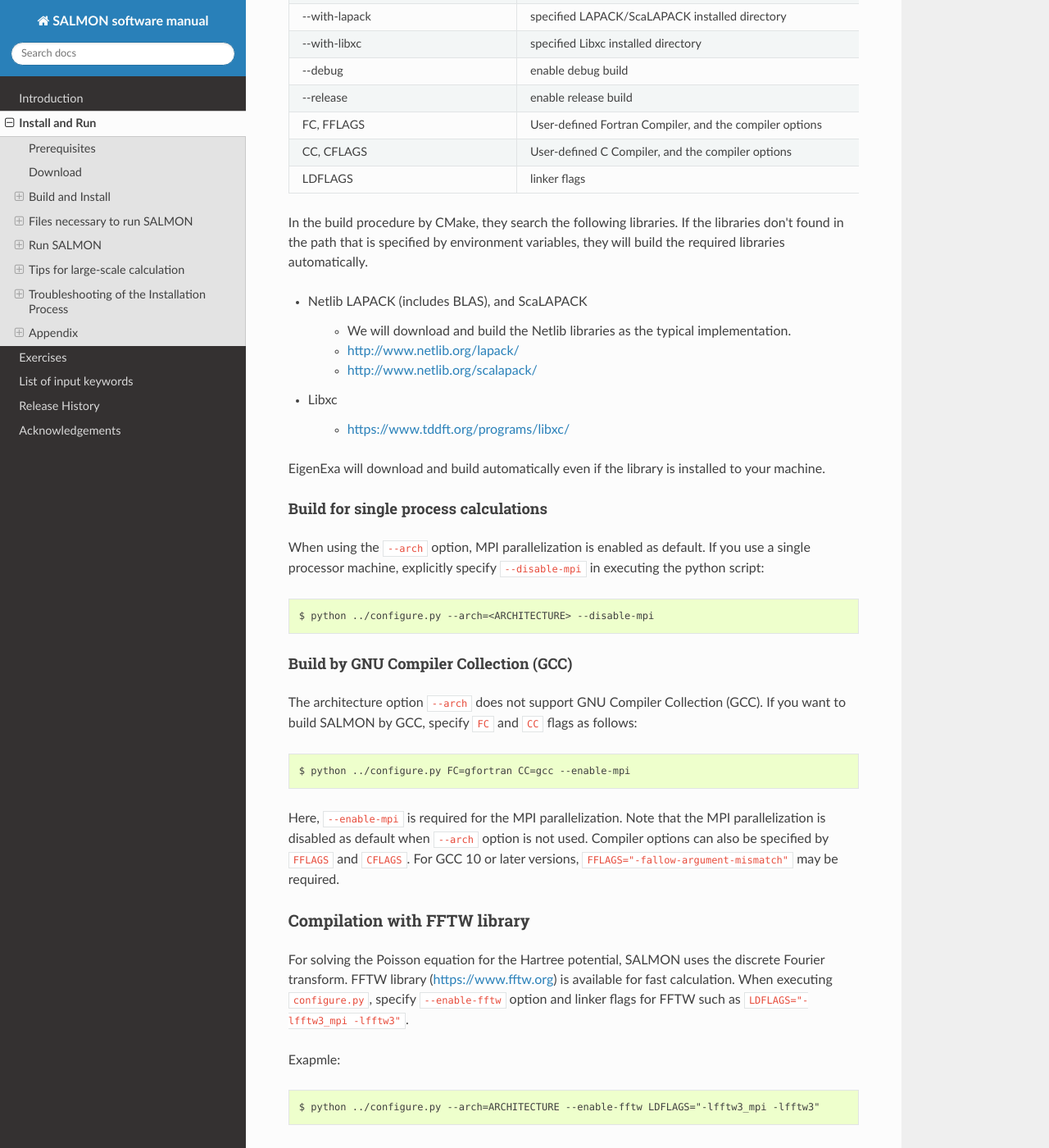
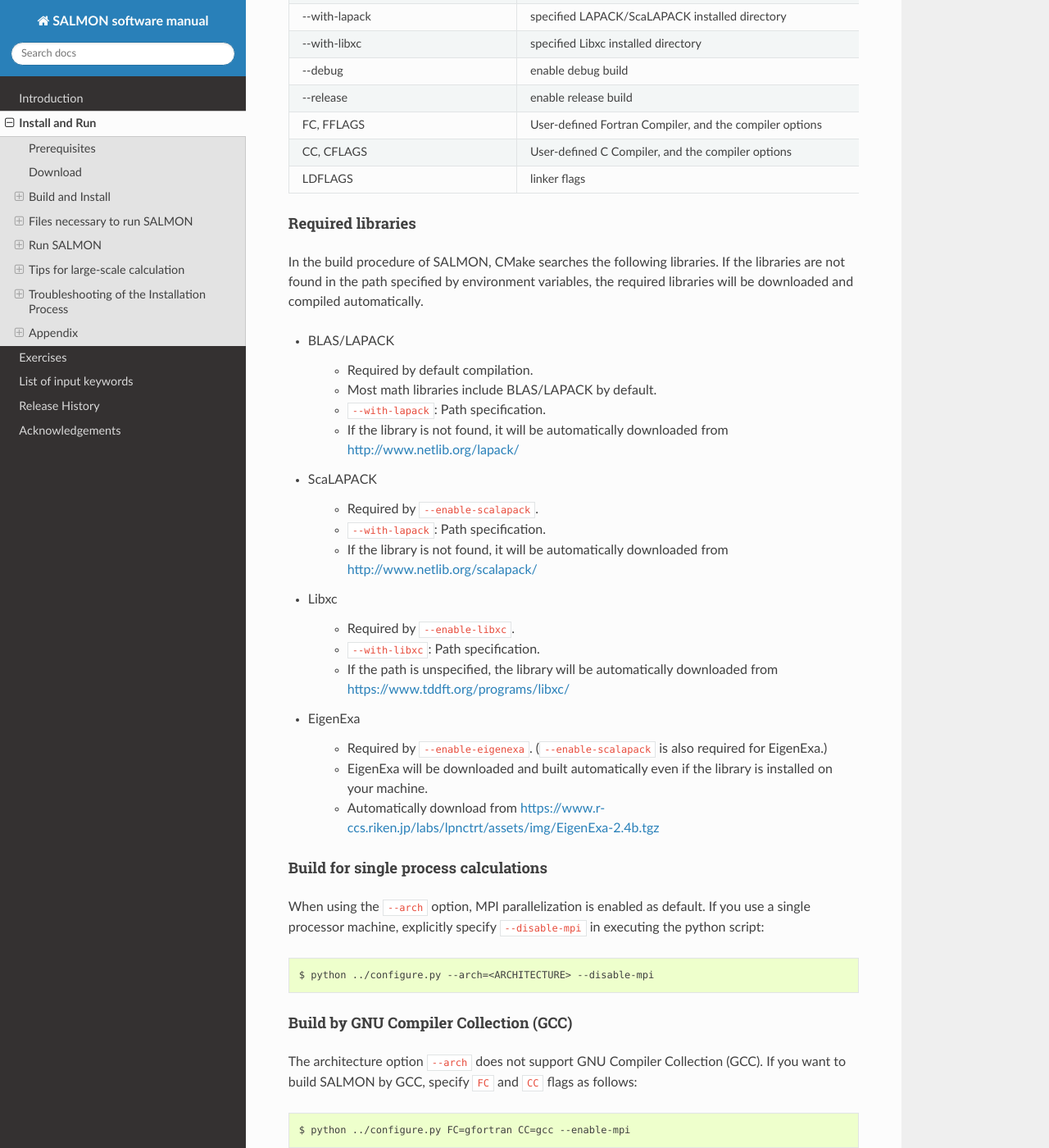
Before and after one commit to SALMON-TDDFT/SALMON-DOCS, a Sphinx documentation site: the page built from source/install_and_run.rst, in a window 1280 px wide and 1400 px high, scrolled down 12263 px. Shown: the whole window at 82% size. Built offline with Sphinx 7.4.7 and the Read the Docs theme 3.1.0, drawn with Linux system fonts in a browser that asks for light colours; formulas are drawn with MathJax 3; some of the changed text lies outside the part shown.

Commit message:
Update install_and_run.rst

```diff
--- a/source/install_and_run.rst
+++ b/source/install_and_run.rst
@@ -537,7 +537,7 @@
 Manual specifications of compiler and environment variables
 ^^^^^^^^^^^^^^^^^^^^^^^^^^^^^^^^^^^^^^^^^^^^^^^^^^^^^^^^^^^^^^
 
-In executing ``configure.py``, you can manually specify compiler and environment variables instead of specifying the architecture ``--arch``, for example::
+When executing ``configure.py``, you can manually specify the compiler and environment variables instead of specifying the architecture ``--arch``, for example::
 
     $ python ../configure.py FC=mpiifort CC=mpiicc FFLAGS="-xAVX" CFLAGS="-restrict -xAVX" --enable-mpi
 
@@ -564,21 +564,36 @@
 LDFLAGS                                  linker flags
 =======================================  ===================================================
 
-In the build procedure by CMake, they search the following libraries.
-If the libraries don't found in the path that is specified by environment variables, they will build the required libraries automatically.
+Required libraries
+^^^^^^^^^^^^^^^^^^^^^^^^^^^^^^^^^^^^^^^^^
 
-- Netlib LAPACK (includes BLAS), and ScaLAPACK
+In the build procedure of SALMON, CMake searches the following libraries.
+If the libraries are not found in the path specified by environment variables, the required libraries will be downloaded and compiled automatically.
 
-    - We will download and build the Netlib libraries as the typical implementation.
-    - http://www.netlib.org/lapack/
-    - http://www.netlib.org/scalapack/
+- BLAS/LAPACK
+
+    - Required by default compilation.
+    - Most math libraries include BLAS/LAPACK by default.
+    - ``--with-lapack``: Path specification.
+    - If the library is not found, it will be automatically downloaded from http://www.netlib.org/lapack/
+
+- ScaLAPACK
+
+    - Required by ``--enable-scalapack``.
+    - ``--with-lapack``: Path specification.
+    - If the library is not found, it will be automatically downloaded from http://www.netlib.org/scalapack/
 
 - Libxc
 
-    - https://www.tddft.org/programs/libxc/
+    - Required by ``--enable-libxc``.
+    - ``--with-libxc``: Path specification.
+    - If the path is unspecified, the library will be automatically downloaded from https://www.tddft.org/programs/libxc/
 
-EigenExa will download and build automatically even if the library is installed to your machine.
+- EigenExa
 
+    - Required by ``--enable-eigenexa``. (``--enable-scalapack`` is also required for EigenExa.)
+    - EigenExa will be downloaded and built automatically even if the library is installed on your machine.
+    - Automatically download from https://www.r-ccs.riken.jp/labs/lpnctrt/assets/img/EigenExa-2.4b.tgz
 
 Build for single process calculations
 ^^^^^^^^^^^^^^^^^^^^^^^^^^^^^^^^^^^^^^
@@ -600,6 +615,24 @@
 Here, ``--enable-mpi`` is required for the MPI parallelization.
 Note that the MPI parallelization is disabled as default when ``--arch`` option is not used.
 Compiler options can also be specified by ``FFLAGS`` and ``CFLAGS``. For GCC 10 or later versions, ``FFLAGS="-fallow-argument-mismatch"`` may be required.
+
+
+Compilation examples
+^^^^^^^^^^^^^^^^^^^^^^^^^^^^^
+
+Some compilation examples in several environments are shown below.
+
+- AWS Graviton2 machine (Amazon EC2 T4g instance) & Arm compiler::
+
+    $ python3 ../configure.py FC=armflang CC=armclang FFLAGS="-armpl" CFLAGS="-armpl"
+
+- MacOS & GCC version 11::
+
+    $ brew install gcc@11
+    $ export FC=/opt/homebrew/Cellar/gcc@11/11.5.0/bin/gfortran-11
+    $ export CC=/opt/homebrew/Cellar/gcc@11/11.5.0/bin/gcc-11
+    $ export CXX=/opt/homebrew/Cellar/gcc@11/11.5.0/bin/g++-11
+    $ python ../configure.py FFLAGS="-fallow-argument-mismatch"
 
 .. _FFTW:
 
```
